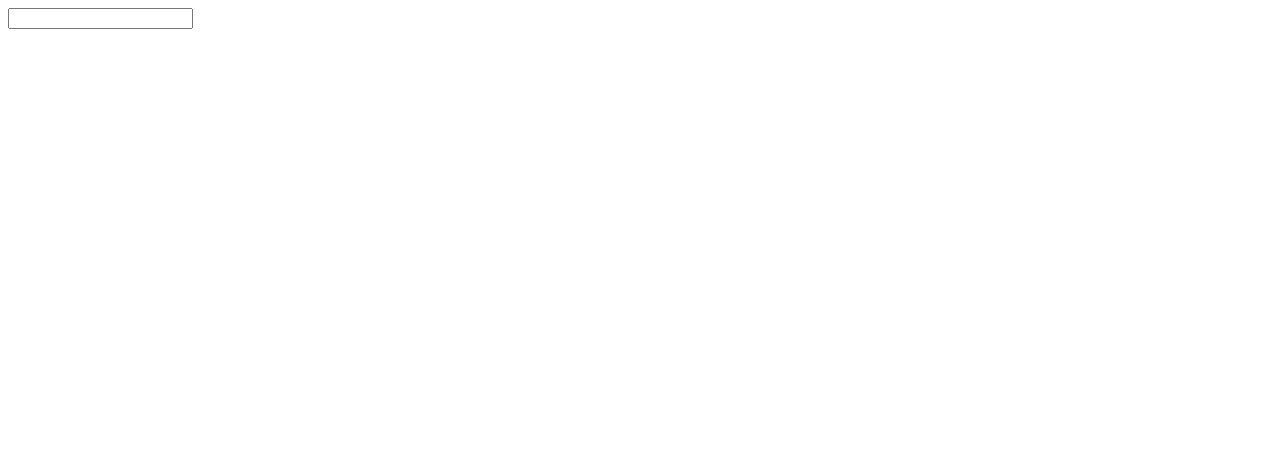
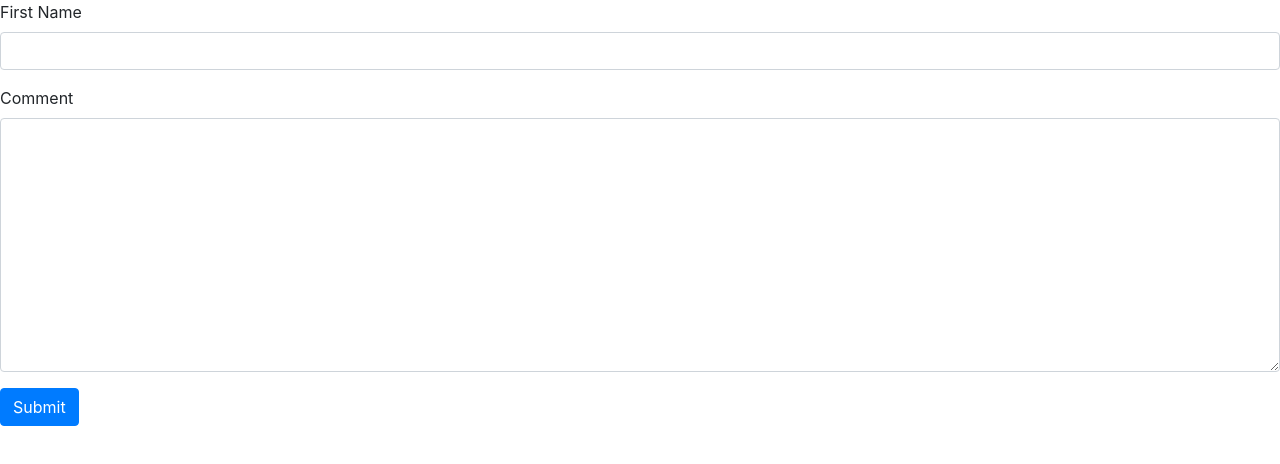
Before and after one commit to whatmmobd3/moshAngular, an Angular app: page / in a window 1280 px wide. Shown: the top 464 px of the page. Built offline with nearby package versions, Linux system fonts and the light colour scheme.

Commit message:
boostrap

```diff
--- a/src/app/app.component.html
+++ b/src/app/app.component.html
@@ -1 +1 @@
-<input type="text" [appInputFormat]="'uppercase'" />
+<contract-form></contract-form>
--- a/src/app/app.module.ts
+++ b/src/app/app.module.ts
@@ -3,11 +3,13 @@ import { NgModule } from '@angular/core';
 
 import { AppComponent } from './app.component';
 import { InputFormatDirective } from './input-format.directive';
+import { ContractFormComponent } from './contract-form/contract-form.component';
 
 @NgModule({
   declarations: [
     AppComponent,
-    InputFormatDirective
+    InputFormatDirective,
+    ContractFormComponent
   ],
   imports: [
     BrowserModule
--- /dev/null
+++ b/src/app/contract-form/contract-form.component.html
@@ -0,0 +1,11 @@
+<form>
+  <div class="form-group">
+    <label for="firstName">First Name</label>
+    <input type="text" class="form-control" />
+  </div>
+  <div class="form-group">
+    <label for="comment">Comment</label>
+    <textarea  id="comment" cols="30" rows="10" class="form-control"></textarea>
+  </div>
+  <button class="btn btn-primary">Submit</button>
+</form>
--- /dev/null
+++ b/src/app/contract-form/contract-form.component.ts
@@ -0,0 +1,15 @@
+import { Component, OnInit } from '@angular/core';
+
+@Component({
+  selector: 'contract-form',
+  templateUrl: './contract-form.component.html',
+  styleUrls: ['./contract-form.component.css']
+})
+export class ContractFormComponent implements OnInit {
+
+  constructor() { }
+
+  ngOnInit(): void {
+  }
+
+}
--- a/src/styles.css
+++ b/src/styles.css
@@ -1 +1,3 @@
 /* You can add global styles to this file, and also import other style files */
+
+@import url(https://unpkg.com/bootstrap@4.5.0/dist/css/bootstrap.min.css)
```
Also changed, not shown: src/app/contract-form/contract-form.component.css (added), 1 other file (tests, documents, lock files or other folders).
